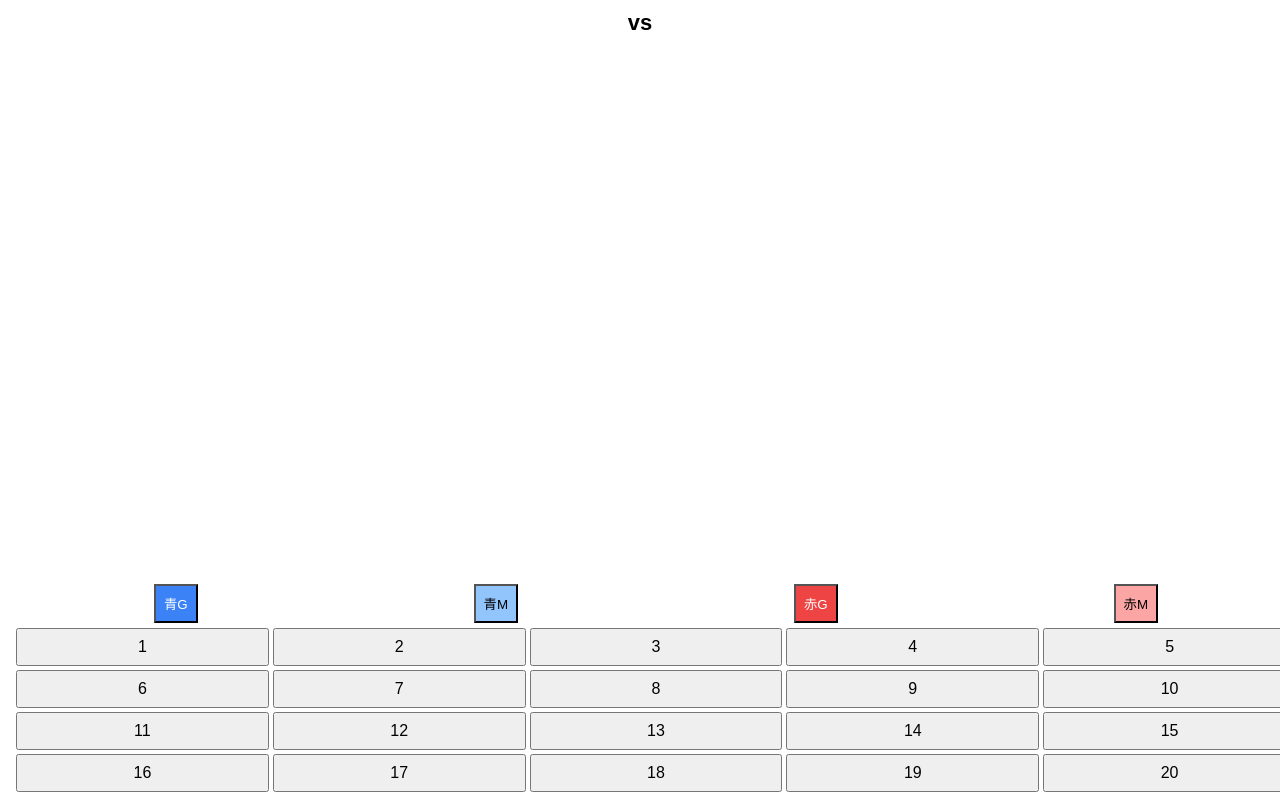
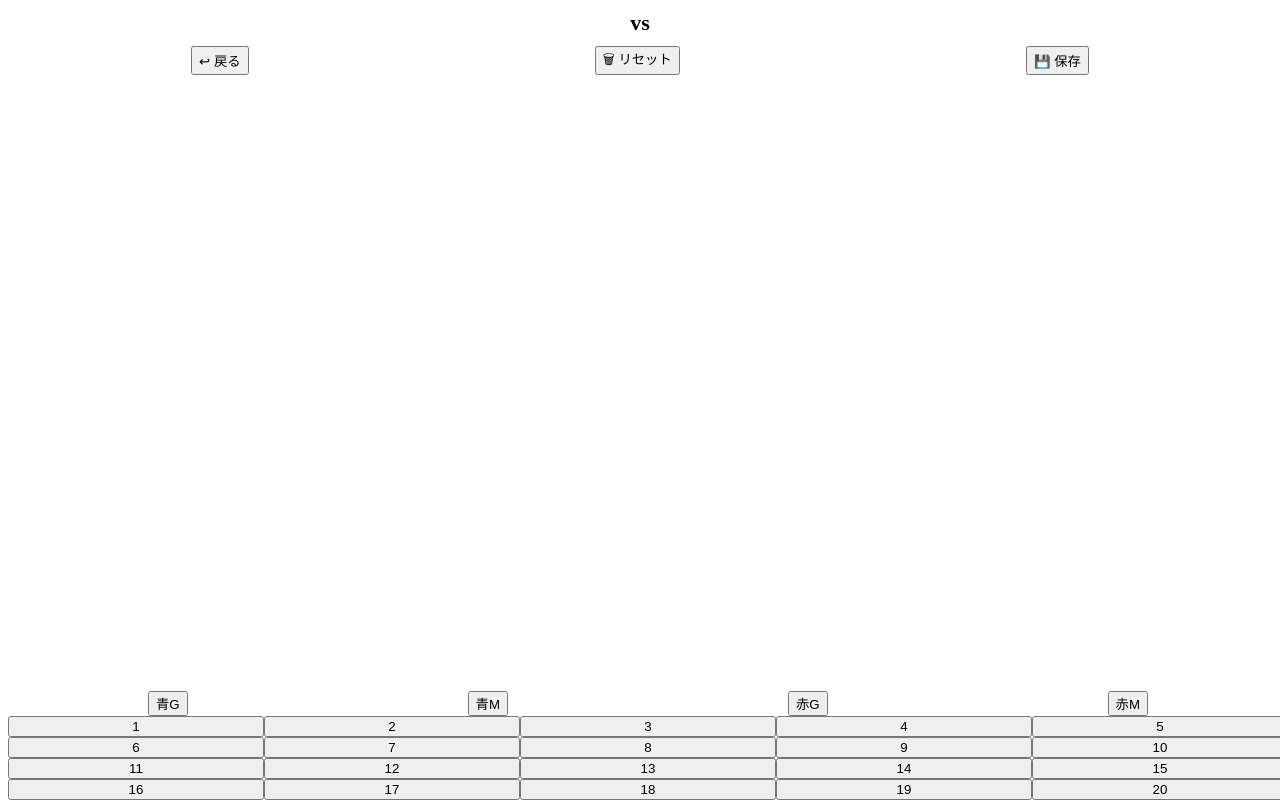
Before and after one commit to hakkinen9301/handball-score-new, a React (Create React App) app: page / in a window 1280 px wide. Both pictures are taken after a click on the button "試合開始". Built offline with nearby package versions, Linux system fonts and the light colour scheme.

Commit message:
Update App.js

```diff
--- a/src/App.js
+++ b/src/App.js
@@ -31,6 +31,32 @@ export default function App() {
     });
   };
 
+  const undo = () => {
+    setEvents((prev) => prev.slice(0, -1));
+  };
+
+  const reset = () => {
+    setEvents([]);
+  };
+
+  const save = () => {
+    const data = JSON.stringify({ info, events });
+    const blob = new Blob([data], { type: "application/json" });
+    const url = URL.createObjectURL(blob);
+    const a = document.createElement("a");
+    a.href = url;
+    a.download = "handball_score.json";
+    a.click();
+  };
+
+  const goalStats = events.reduce((acc, e) => {
+    if (e.type === "goal") {
+      const key = `${e.team}-${e.number}`;
+      acc[key] = (acc[key] || 0) + 1;
+    }
+    return acc;
+  }, {});
+
   const numbers = Array.from({ length: 20 }, (_, i) => i + 1);
 
   return (
@@ -49,7 +75,6 @@ export default function App() {
             onChange={(e) => setInfo({ ...info, round: e.target.value })}
           />
 
-          {/* 左右対称 */}
           <div style={styles.teamRow}>
             <input
               placeholder="チームA"
@@ -80,68 +105,55 @@ export default function App() {
             </div>
           </div>
 
-          {/* スコア履歴（中央固定） */}
+          {/* 操作ボタン */}
+          <div style={styles.actions}>
+            <button onClick={undo}>↩ 戻る</button>
+            <button onClick={reset}>🗑 リセット</button>
+            <button onClick={save}>💾 保存</button>
+          </div>
+
+          {/* スコア履歴 */}
           <div style={styles.timeline}>
             {events.map((e, i) => (
               <div key={i} style={styles.timelineRow}>
-                {/* 左（青） */}
                 <div style={styles.left}>
-                  {e.team === "blue" && (
-                    <>
-                      #{e.number} {e.type === "goal" ? "🔵" : "❌"}
-                    </>
-                  )}
+                  {e.team === "blue" &&
+                    `#${e.number} ${e.type === "goal" ? "🔵" : "❌"}`}
                 </div>
-
-                {/* 中央（スコア） */}
                 <div style={styles.center}>{e.score}</div>
-
-                {/* 右（赤） */}
                 <div style={styles.right}>
-                  {e.team === "red" && (
-                    <>
-                      {e.type === "goal" ? "🔴" : "❌"} #{e.number}
-                    </>
-                  )}
+                  {e.team === "red" &&
+                    `${e.type === "goal" ? "🔴" : "❌"} #${e.number}`}
                 </div>
               </div>
             ))}
           </div>
 
+          {/* 背番号別ゴール */}
+          <div style={styles.stats}>
+            {Object.entries(goalStats).map(([key, count]) => {
+              const [team, num] = key.split("-");
+              return (
+                <div key={key}>
+                  {team === "blue" ? "🔵" : "🔴"} #{num}: {count}
+                </div>
+              );
+            })}
+          </div>
+
           {/* 入力 */}
           <div style={styles.control}>
             <div style={styles.row}>
-              <button
-                style={styles.blue}
-                onClick={() => setMode("blue-goal")}
-              >
-                青G
-              </button>
-              <button
-                style={styles.blueSub}
-                onClick={() => setMode("blue-miss")}
-              >
-                青M
-              </button>
-              <button
-                style={styles.red}
-                onClick={() => setMode("red-goal")}
-              >
-                赤G
-              </button>
-              <button
-                style={styles.redSub}
-                onClick={() => setMode("red-miss")}
-              >
-                赤M
-              </button>
+              <button onClick={() => setMode("blue-goal")}>青G</button>
+              <button onClick={() => setMode("blue-miss")}>青M</button>
+              <button onClick={() => setMode("red-goal")}>赤G</button>
+              <button onClick={() => setMode("red-miss")}>赤M</button>
             </div>
 
             <div style={styles.grid}>
               {numbers.map((n) => (
                 <button
                   key={n}
-                  style={styles.num}
                   onClick={() => {
                     if (!mode) return;
                     const [team, type] = mode.split("-");
@@ -160,111 +172,58 @@ export default function App() {
 }
 
 const styles = {
-  container: {
-    textAlign: "center",
-    paddingBottom: 180,
-    fontFamily: "sans-serif",
-  },
+  container: { textAlign: "center", paddingBottom: 180 },
 
-  header: {
-    marginTop: 10,
-    fontSize: 18,
-  },
+  header: { marginTop: 10 },
 
-  title: {
-    fontSize: 22,
-    fontWeight: "bold",
-  },
+  title: { fontSize: 22, fontWeight: "bold" },
 
-  timeline: {
-    marginTop: 10,
-    padding: 10,
-    fontSize: 18,
+  actions: {
+    display: "flex",
+    justifyContent: "space-around",
+    margin: 10,
   },
 
   timelineRow: {
     display: "grid",
     gridTemplateColumns: "1fr 80px 1fr",
-    alignItems: "center",
-    marginBottom: 4,
   },
 
-  left: {
-    textAlign: "right",
-    paddingRight: 10,
-  },
+  left: { textAlign: "right" },
+  center: { textAlign: "center", fontWeight: "bold" },
+  right: { textAlign: "left" },
 
-  center: {
-    textAlign: "center",
-    fontWeight: "bold",
-  },
+  stats: { marginTop: 10 },
 
-  right: {
-    textAlign: "left",
-    paddingLeft: 10,
-  },
+  infoBox: { marginTop: 40 },
 
-  infoBox: {
-    marginTop: 40,
-    display: "flex",
-    flexDirection: "column",
-    gap: 10,
-  },
-
-  input: {
-    fontSize: 16,
-    padding: 8,
-  },
+  input: { padding: 8 },
 
   teamRow: {
     display: "grid",
     gridTemplateColumns: "1fr 50px 1fr",
-    alignItems: "center",
-    gap: 5,
   },
 
-  teamInput: {
-    fontSize: 16,
-    padding: 8,
-    textAlign: "center",
-  },
+  teamInput: { textAlign: "center" },
 
-  vs: {
-    textAlign: "center",
-  },
+  vs: { textAlign: "center" },
 
-  startBtn: {
-    padding: 10,
-    fontSize: 18,
-  },
+  startBtn: { marginTop: 10 },
 
   control: {
     position: "fixed",
     bottom: 0,
     width: "100%",
     background: "#fff",
-    padding: 8,
   },
 
   row: {
     display: "flex",
     justifyContent: "space-around",
-    marginBottom: 5,
   },
 
   grid: {
     display: "grid",
     gridTemplateColumns: "repeat(5,1fr)",
-    gap: 4,
   },
-
-  num: {
-    padding: 8,
-    fontSize: 16,
-  },
-
-  blue: { background: "#3b82f6", color: "#fff", padding: 8 },
-  blueSub: { background: "#93c5fd", padding: 8 },
-  red: { background: "#ef4444", color: "#fff", padding: 8 },
-  redSub: { background: "#fca5a5", padding: 8 },
 };
```
